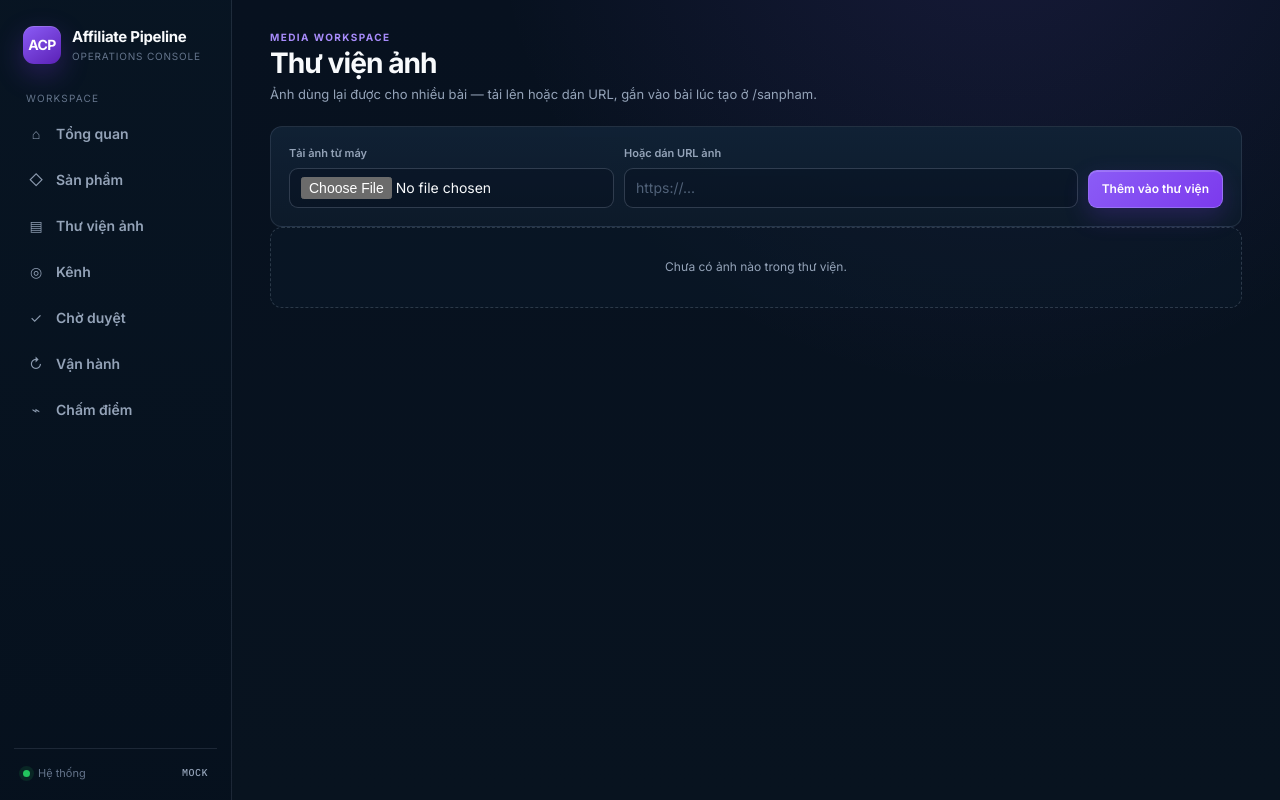
After one commit to luongdo03x-byte/acp-affiliate-pipeline, a Flask app: template web/templates/media_library.html in a window 1280 px wide. The commit adds this page. Run offline with Flask 3, Linux system fonts and the light colour scheme; the template is opened without the code that fills it, so the values that code supplies are empty; parts of the project's set-up code (start-up, migrations or seed data) failed here and were passed over.

Commit message:
feat: trang /thuvien-anh -- upload/xem/xoá ảnh thư viện (D3)
Co-Authored-By: Claude Sonnet 5 <noreply@anthropic.com>
Claude-Session: https://claude.ai/code/session_01SB2KgabXfku3EjNe53Mngz

```diff
--- a/web/server.py
+++ b/web/server.py
@@ -22,7 +22,7 @@ from ..adapters.shopee_affiliate import (
     AffiliateImportError, ConfirmedProductInput, ManualShopeeSource,
     ProductMetadata, ResolvedAffiliateUrl,
 )
-from ..core import attribution, jobs, pipeline, scoring, storage
+from ..core import attribution, jobs, media_library, pipeline, scoring, storage
 from ..core import connections
 from ..core.db import connect, now
 
@@ -120,6 +120,45 @@ def create_app():
     @app.route("/media/<path:name>")
     def media(name):
         return send_from_directory(MEDIA_DIR, name)
+
+    # ---------------------------------------------------------- thư viện ảnh
+
+    @app.route("/thuvien-anh")
+    def media_library_page():
+        conn = connect()
+        assets = media_library.list_media_assets(conn)
+        pending = conn.execute(
+            "SELECT COUNT(*) FROM post WHERE status IN ('PENDING_REVIEW','DRAFT')").fetchone()[0]
+        conn.close()
+        return render_template("media_library.html", page="thu-vien-anh",
+                               assets=assets, pending_review=pending)
+
+    @app.route("/thuvien-anh/upload", methods=["POST"])
+    def media_library_upload():
+        file = request.files.get("image")
+        url = request.form.get("image_url", "").strip()
+        try:
+            if file and file.filename:
+                local_path = media_library.materialize_uploaded_file(file, MEDIA_DIR)
+                source = "upload"
+            elif url:
+                local_path = media_library.materialize_external_image(url, MEDIA_DIR)
+                source = "url"
+            else:
+                return redirect(url_for("media_library_page", err="Chọn file hoặc dán URL"))
+        except media_library.MediaValidationError as exc:
+            return redirect(url_for("media_library_page", err=str(exc)))
+        conn = connect()
+        media_library.create_media_asset(conn, local_path, source, storage.get_storage())
+        conn.close()
+        return redirect(url_for("media_library_page"))
+
+    @app.route("/thuvien-anh/<asset_id>/xoa", methods=["POST"])
+    def media_library_delete(asset_id):
+        conn = connect()
+        res = media_library.delete_media_asset(conn, asset_id)
+        conn.close()
+        return redirect(url_for("media_library_page", err=None if res["ok"] else res["error"]))
 
     # ----------------------------------------------------------- doanh thu
 
--- a/web/templates/base.html
+++ b/web/templates/base.html
@@ -24,6 +24,7 @@
     <nav class="nav-list" aria-label="Điều hướng chính">
       <a href="/" class="nav-item {{ 'nav-item--active' if page=='doanh-thu' }}"><span class="nav-icon">⌂</span><span class="nav-label">Tổng quan</span></a>
       <a href="/sanpham" class="nav-item {{ 'nav-item--active' if page=='san-pham' }}"><span class="nav-icon">◇</span><span class="nav-label">Sản phẩm</span></a>
+      <a href="/thuvien-anh" class="nav-item {{ 'nav-item--active' if page=='thu-vien-anh' }}"><span class="nav-icon">▤</span><span class="nav-label">Thư viện ảnh</span></a>
       <a href="/kenh" class="nav-item {{ 'nav-item--active' if page=='kenh' }}"><span class="nav-icon">◎</span><span class="nav-label">Kênh</span></a>
       <a href="/duyet" class="nav-item {{ 'nav-item--active' if page=='duyet' }}"><span class="nav-icon">✓</span><span class="nav-label">Chờ duyệt</span>{% if pending_review|default(0) %}<span class="nav-count">{{ pending_review }}</span>{% endif %}</a>
       <a href="/vanhanh" class="nav-item {{ 'nav-item--active' if page=='van-hanh' }}"><span class="nav-icon">↻</span><span class="nav-label">Vận hành</span></a>
--- /dev/null
+++ b/web/templates/media_library.html
@@ -0,0 +1,26 @@
+{% extends "base.html" %}
+{% block title %}Thư viện ảnh — ACP{% endblock %}
+{% block content %}
+<div class="page-header">
+  <div><div class="eyebrow">Media workspace</div><h1>Thư viện ảnh</h1><p class="lede">Ảnh dùng lại được cho nhiều bài — tải lên hoặc dán URL, gắn vào bài lúc tạo ở /sanpham.</p></div>
+</div>
+{% if request.args.get('err') %}<div class="alert alert--error"><strong>Không thực hiện được.</strong><span>{{ request.args.get('err') }}</span></div>{% endif %}
+<form method="post" action="/thuvien-anh/upload" enctype="multipart/form-data" class="card inline-form">
+  <input type="hidden" name="_csrf" value="{{ csrf_token }}">
+  <div class="field"><label for="image">Tải ảnh từ máy</label><input type="file" id="image" name="image" accept="image/*"></div>
+  <div class="field field--grow"><label for="image_url">Hoặc dán URL ảnh</label><input id="image_url" name="image_url" inputmode="url" placeholder="https://..."></div>
+  <button class="btn btn--primary" type="submit">Thêm vào thư viện</button>
+</form>
+{% if assets %}
+<div class="niche-grid">
+{% for a in assets %}
+  <div class="channel-caption-row">
+    <img src="{{ a.url }}" alt="Ảnh thư viện" style="width:100%;border-radius:6px" loading="lazy">
+    <form method="post" action="/thuvien-anh/{{ a.id }}/xoa"><input type="hidden" name="_csrf" value="{{ csrf_token }}"><button class="btn btn--small btn--danger" type="submit">Xoá</button></form>
+  </div>
+{% endfor %}
+</div>
+{% else %}
+<div class="empty-state">Chưa có ảnh nào trong thư viện.</div>
+{% endif %}
+{% endblock %}
```
Also changed, not shown: tests/test_pilot.py (+57 -0 lines).
